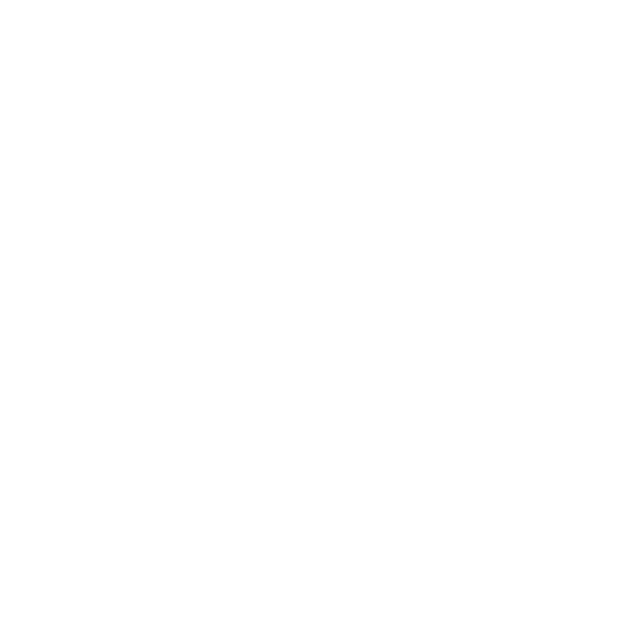
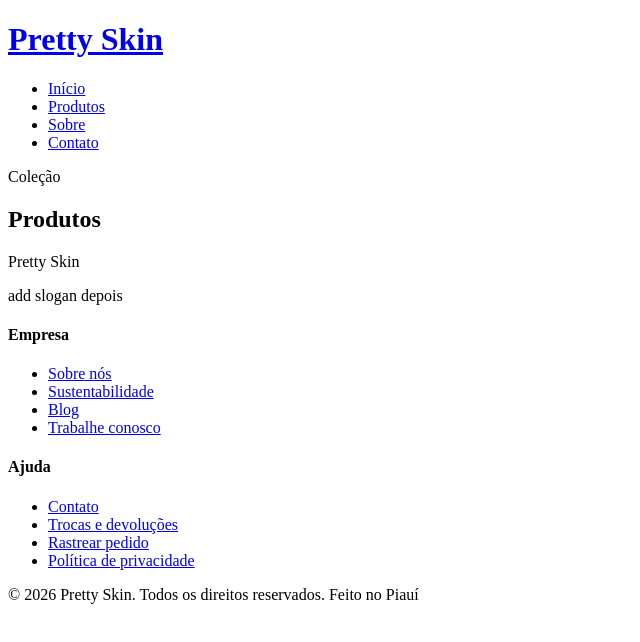
Before and after one commit to kkmarkus/prettySkin, a plain HTML site: page index.html in a window 1280 px wide. Shown: the whole page, without its empty margins (0-640 px from the left). Drawn offline with Linux system fonts and the light colour scheme.

Commit message:
inicio do html

```diff
--- a/index.html
+++ b/index.html
@@ -1,15 +1,82 @@
-<!DOCTYPE html>
+<!doctype html>
 <html lang="pt-br">
   <head>
-  <meta charset="UTF-8">
-  <meta name="viewport" content="width=device-width, initial-scale=1.0">
+    <meta charset="UTF-8" />
+    <meta name="viewport" content="width=device-width, initial-scale=1.0" />
     <title>Pretty Skin</title>
 
-  <link rel="stylesheets" href="style.css">
+    <link rel="stylesheets" href="style.css" />
     <script src="script.js" defer></script>
   </head>
 
   <body>
+    <header>
+      <div class="header-main">
+        <!-- logo aqui -->
+        <a href="#inicio" class="logo">
+          <div class="logo-text">
+            <h1>Pretty Skin</h1>
+          </div>
+        </a>
 
+        <nav>
+          <ul>
+            <li><a href="#inicio">Início</a></li>
+            <li><a href="#produtos">Produtos</a></li>
+            <li><a href="#sobre">Sobre</a></li>
+            <li><a href="#contato">Contato</a></li>
+          </ul>
+        </nav>
+      </div>
+    </header>
+
+    <section id="inicio">
+      <div class="carrossel-hero"></div>
+    </section>
+
+    <section id="produtos">
+      <div class="container">
+        <div class="secao-titulo">
+          <span class="secao-tag">Coleção</span>
+          <h2>Produtos</h2>
+        </div>
+      </div>
+    </section>
+
+    <footer>
+      <div class="footer-grid">
+
+        <div>
+          <div class="footer-logo">Pretty Skin</div>
+          <p class="footer-slogan">add slogan depois</p>
+        </div>
+
+        <div class="footer-col">
+          <h4>Empresa</h4>
+          <ul>
+            <li><a href="#sobre">Sobre nós</a></li>
+            <li><a href="#sobre">Sustentabilidade</a></li>
+            <li><a href="#contato">Blog</a></li>
+            <li><a href="#contato">Trabalhe conosco</a></li>
+          </ul>
+        </div>
+
+        <div class="footer-col">
+          <h4>Ajuda</h4>
+          <ul>
+            <li><a href="#contato">Contato</a></li>
+            <li><a href="#contato">Trocas e devoluções</a></li>
+            <li><a href="#contato">Rastrear pedido</a></li>
+            <li><a href="#contato">Política de privacidade</a></li>
+          </ul>
+        </div>
+
+      </div>
+
+      <div class="footer-bottom">
+        <span>© 2026 Pretty Skin. Todos os direitos reservados.</span>
+        <span>Feito no Piauí</span>
+      </div>
+    </footer>
   </body>
 </html>
```
Lines whose indentation alone changed are shown as unchanged.
